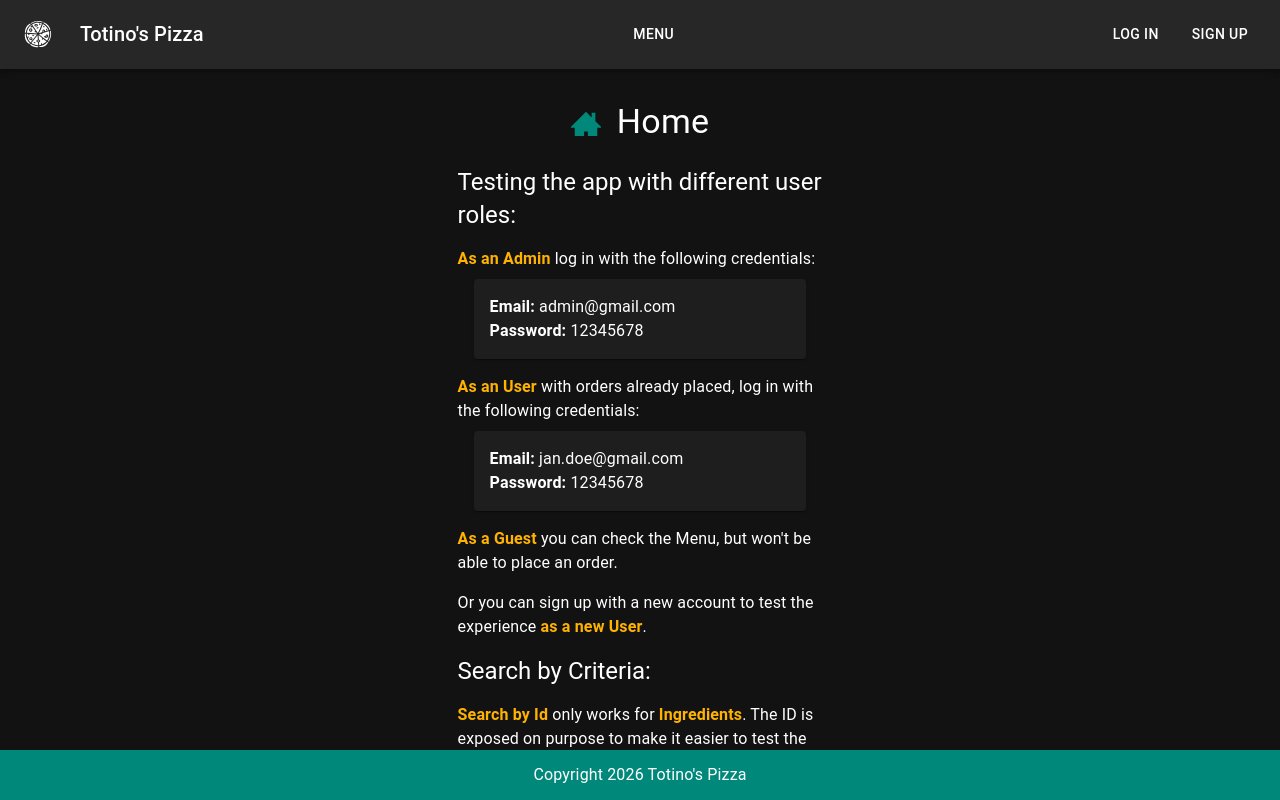
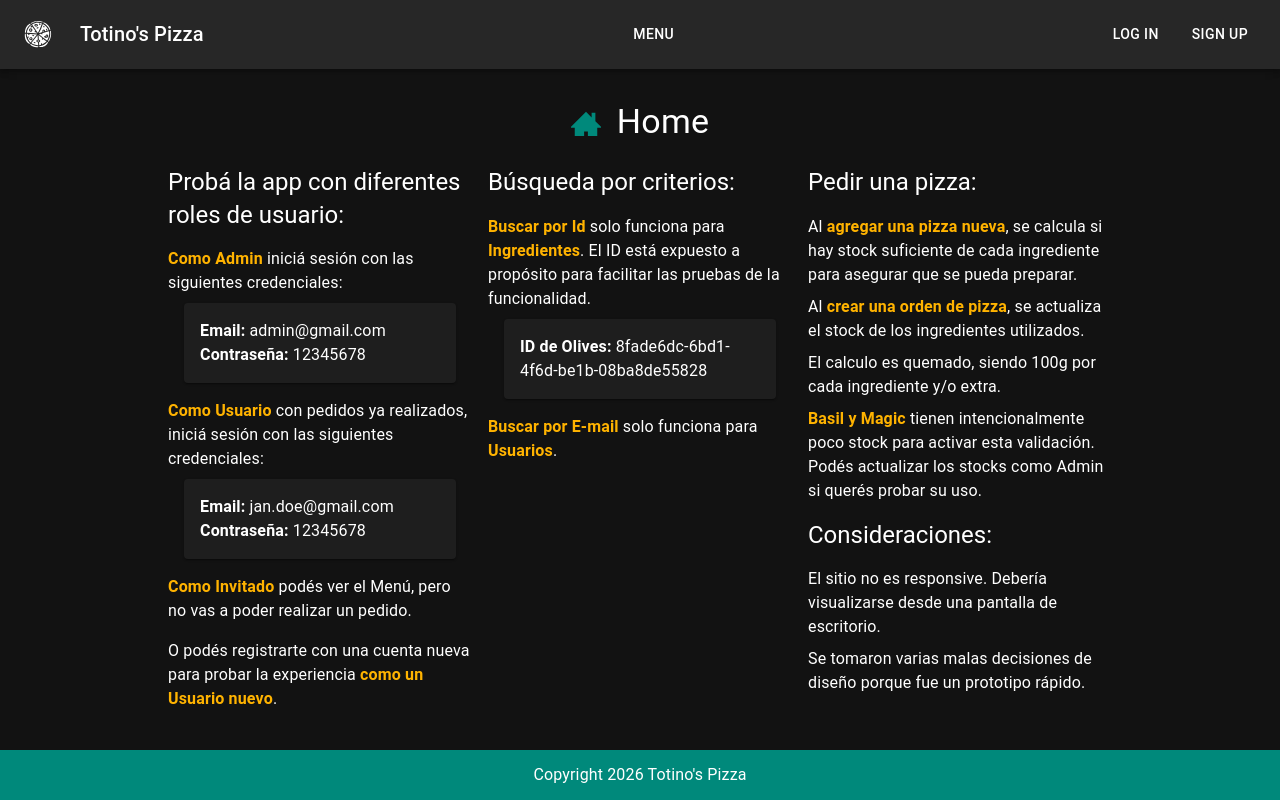
Before and after one commit to mssnvrmr/fe-totinos, a React (Vite) app: page / in a window 1280 px wide. Built offline with nearby package versions, Linux system fonts and the light colour scheme.

Commit message:
translate to spanish the instructions

```diff
--- a/src/pages/Home/Home.tsx
+++ b/src/pages/Home/Home.tsx
@@ -7,37 +7,55 @@ export const Home = () => {
   return (
     <Main>
       <PageHeader title="Home" icon={<ImHome3 />} />
-      <Stack sx={{ gap: 2, width: '30%' }}>
-        <Typography variant="h5">Testing the app with different user roles:</Typography>
+      <Stack direction="row" spacing={2} sx={{ justifyContent: 'center' }}>
+        <Stack sx={{ gap: 2, width: '25%' }}>
+          <Typography variant="h5">Probá la app con diferentes roles de usuario:</Typography>
           <Stack sx={{ gap: 1 }}>
-          <Typography variant="body1"><span style={{ fontWeight: 'bold', color: '#FFB300' }}>As an Admin</span> log in with the following credentials:</Typography>
+            <Typography variant="body1"><span style={{ fontWeight: 'bold', color: '#FFB300' }}>Como Admin</span> iniciá sesión con las siguientes credenciales:</Typography>
             <Card sx={{ p: 2, mx: 2 }}>
               <Typography variant="body1"><b>Email:</b> admin@gmail.com</Typography>
-            <Typography variant="body1"><b>Password:</b> 12345678</Typography>
+              <Typography variant="body1"><b>Contraseña:</b> 12345678</Typography>
             </Card>
           </Stack>
           <Stack sx={{ gap: 1 }}>
-          <Typography variant="body1"><span style={{ fontWeight: 'bold', color: '#FFB300' }}>As an User</span> with orders already placed, log in with the following credentials:</Typography>
+            <Typography variant="body1"><span style={{ fontWeight: 'bold', color: '#FFB300' }}>Como Usuario</span> con pedidos ya realizados, iniciá sesión con las siguientes credenciales:</Typography>
             <Card sx={{ p: 2, mx: 2 }}>
               <Typography variant="body1"><b>Email:</b> jan.doe@gmail.com</Typography>
-            <Typography variant="body1"><b>Password:</b> 12345678</Typography>
+              <Typography variant="body1"><b>Contraseña:</b> 12345678</Typography>
             </Card>
           </Stack>
           <Stack sx={{ gap: 1 }}>
-          <Typography variant="body1"><span style={{ fontWeight: 'bold', color: '#FFB300' }}>As a Guest</span> you can check the Menu, but won't be able to place an order.</Typography>
+            <Typography variant="body1"><span style={{ fontWeight: 'bold', color: '#FFB300' }}>Como Invitado</span> podés ver el Menú, pero no vas a poder realizar un pedido.</Typography>
           </Stack>
           <Stack sx={{ gap: 1 }}>
-          <Typography variant="body1">Or you can sign up with a new account to test the experience <span style={{ fontWeight: 'bold', color: '#FFB300' }}>as a new User</span>.</Typography>
+            <Typography variant="body1">O podés registrarte con una cuenta nueva para probar la experiencia <span style={{ fontWeight: 'bold', color: '#FFB300' }}>como un Usuario nuevo</span>.</Typography>
           </Stack>
-        <Typography variant="h5">Search by Criteria:</Typography>
+        </Stack>
+        <Stack sx={{ gap: 2, width: '25%' }}>
+          <Typography variant="h5">Búsqueda por criterios:</Typography>
           <Stack sx={{ gap: 1 }}>
-          <Typography variant="body1"><span style={{ fontWeight: 'bold', color: '#FFB300' }}>Search by Id</span> only works for <span style={{ fontWeight: 'bold', color: '#FFB300' }}>Ingredients</span>. The ID is exposed on purpose to make it easier to test the functionality.</Typography>
+            <Typography variant="body1"><span style={{ fontWeight: 'bold', color: '#FFB300' }}>Buscar por Id</span> solo funciona para <span style={{ fontWeight: 'bold', color: '#FFB300' }}>Ingredientes</span>. El ID está expuesto a propósito para facilitar las pruebas de la funcionalidad.</Typography>
             <Card sx={{ p: 2, mx: 2 }}>
-            <Typography variant="body1"><b>Olives ID:</b> 8fade6dc-6bd1-4f6d-be1b-08ba8de55828</Typography>
+              <Typography variant="body1"><b>ID de Olives:</b> 8fade6dc-6bd1-4f6d-be1b-08ba8de55828</Typography>
             </Card>
           </Stack>
           <Stack sx={{ gap: 1 }}>
-          <Typography variant="body1"><span style={{ fontWeight: 'bold', color: '#FFB300' }}>Search by E-mail</span> only works for <span style={{ fontWeight: 'bold', color: '#FFB300' }}>Users</span>.</Typography>
+            <Typography variant="body1"><span style={{ fontWeight: 'bold', color: '#FFB300' }}>Buscar por E-mail</span> solo funciona para <span style={{ fontWeight: 'bold', color: '#FFB300' }}>Usuarios</span>.</Typography>
+          </Stack>
+        </Stack>
+        <Stack sx={{ gap: 2, width: '25%' }}>
+          <Typography variant="h5">Pedir una pizza:</Typography>
+          <Stack sx={{ gap: 1 }}>
+            <Typography variant="body1">Al <span style={{ fontWeight: 'bold', color: '#FFB300' }}>agregar una pizza nueva</span>, se calcula si hay stock suficiente de cada ingrediente para asegurar que se pueda preparar.</Typography>
+            <Typography variant="body1">Al <span style={{ fontWeight: 'bold', color: '#FFB300' }}>crear una orden de pizza</span>, se actualiza el stock de los ingredientes utilizados.</Typography>
+            <Typography variant="body1">El calculo es quemado, siendo 100g por cada ingrediente y/o extra.</Typography>
+            <Typography variant="body1"><span style={{ fontWeight: 'bold', color: '#FFB300' }}>Basil y Magic</span> tienen intencionalmente poco stock para activar esta validación. Podés actualizar los stocks como Admin si querés probar su uso.</Typography>
+          </Stack>
+          <Typography variant="h5">Consideraciones:</Typography>
+          <Stack sx={{ gap: 1 }}>
+            <Typography variant="body1">El sitio no es responsive. Debería visualizarse desde una pantalla de escritorio.</Typography>
+            <Typography variant="body1">Se tomaron varias malas decisiones de diseño porque fue un prototipo rápido.</Typography>
+          </Stack>
         </Stack>
       </Stack>
     </Main>
```
Lines whose indentation alone changed are shown as unchanged.
